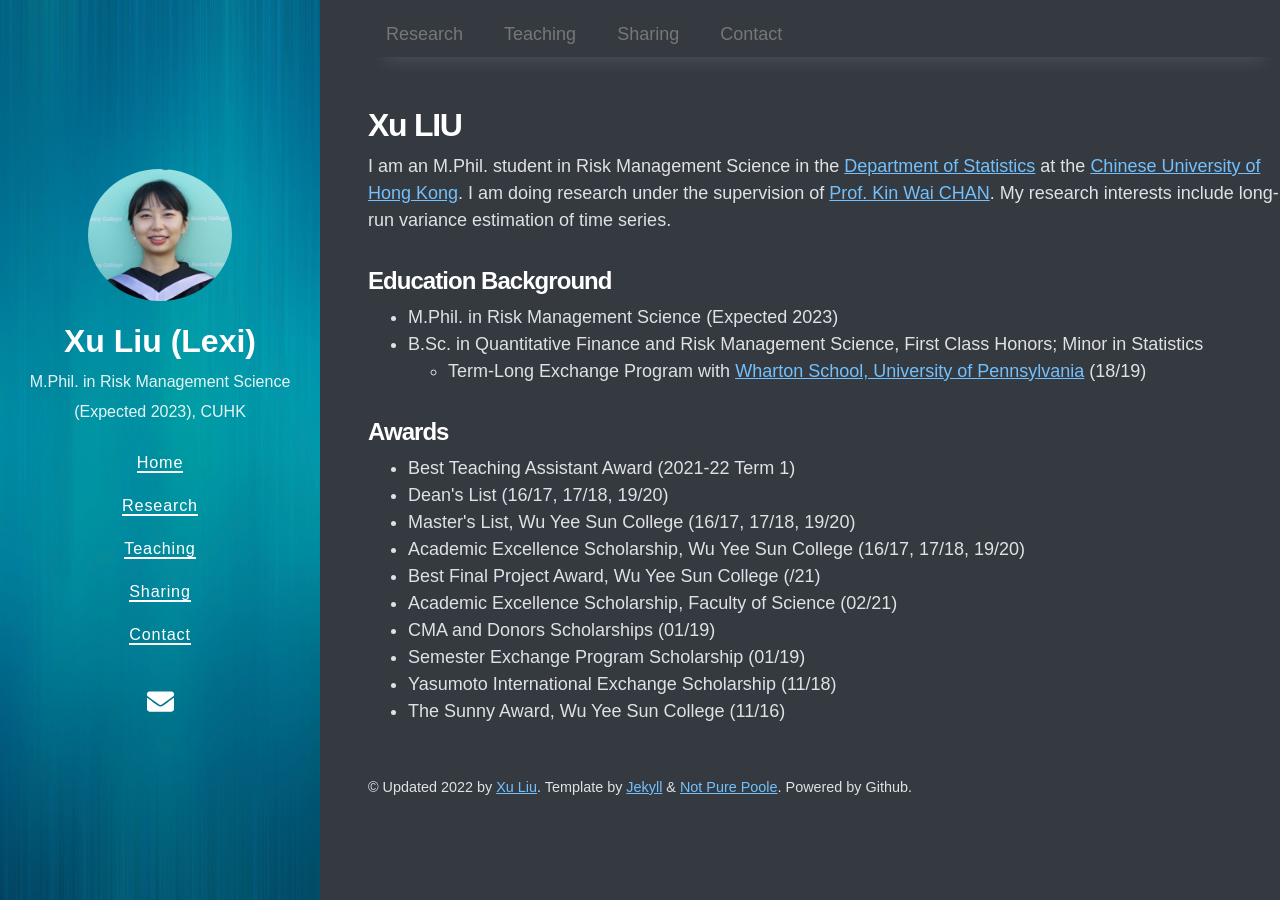
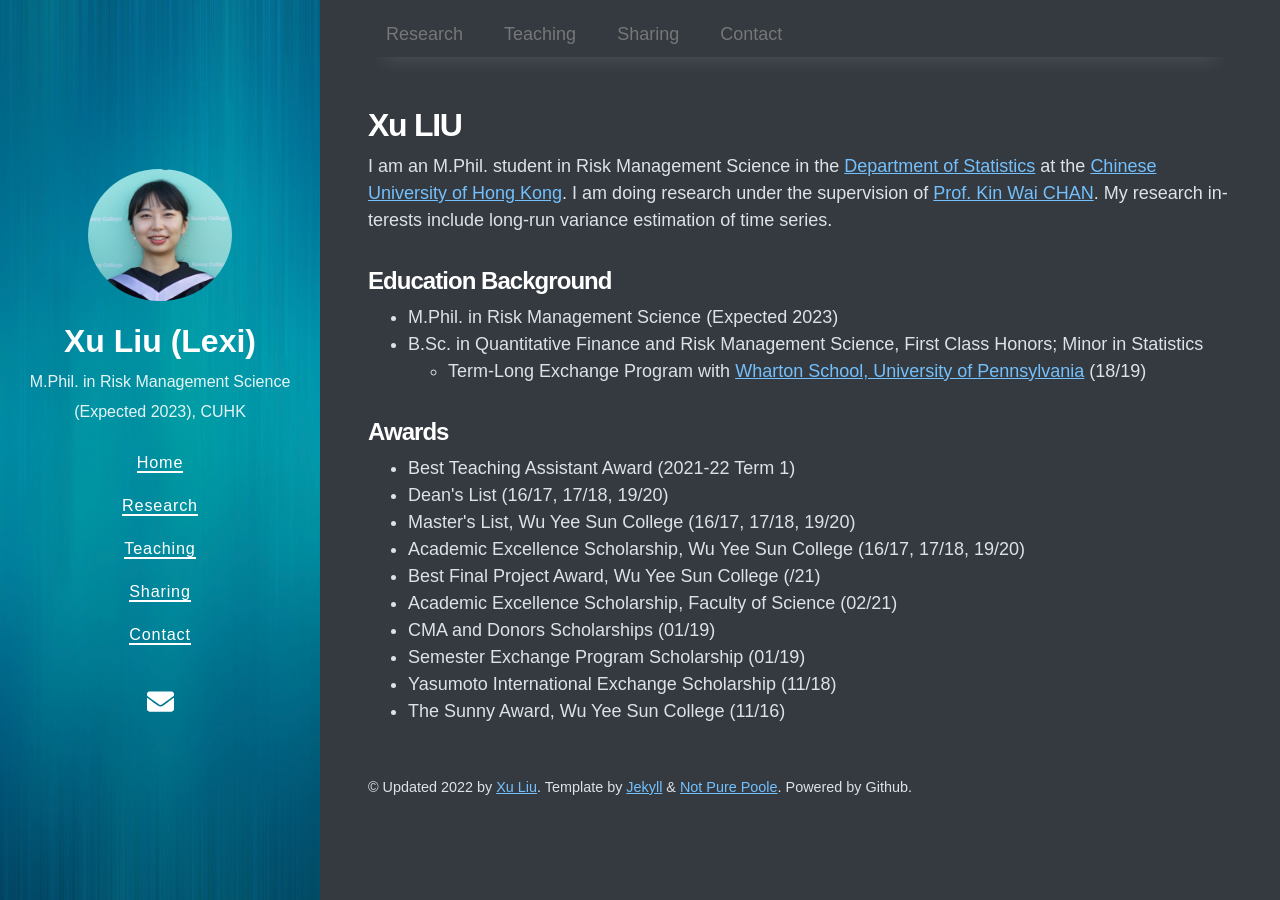
Before and after one commit to lexilxu/MyPage, a Jekyll site: the page built from index.html, in a window 1280 px wide. Built offline with Jekyll 4.4.1, drawn with Linux system fonts in a browser that asks for light colours; nearby versions of some CDN libraries; the list of posts is cut into pages by our own code.

Commit message:
Update _layout.scss

```diff
--- a/_sass/_layout.scss
+++ b/_sass/_layout.scss
@@ -36,6 +36,7 @@ footer {
   .content {
     padding-top: var(--spacer-3);
     padding-left: var(--spacer-3);
+    padding-right: var(--spacer-3);
     margin-left: 25%;
   }
 
```
